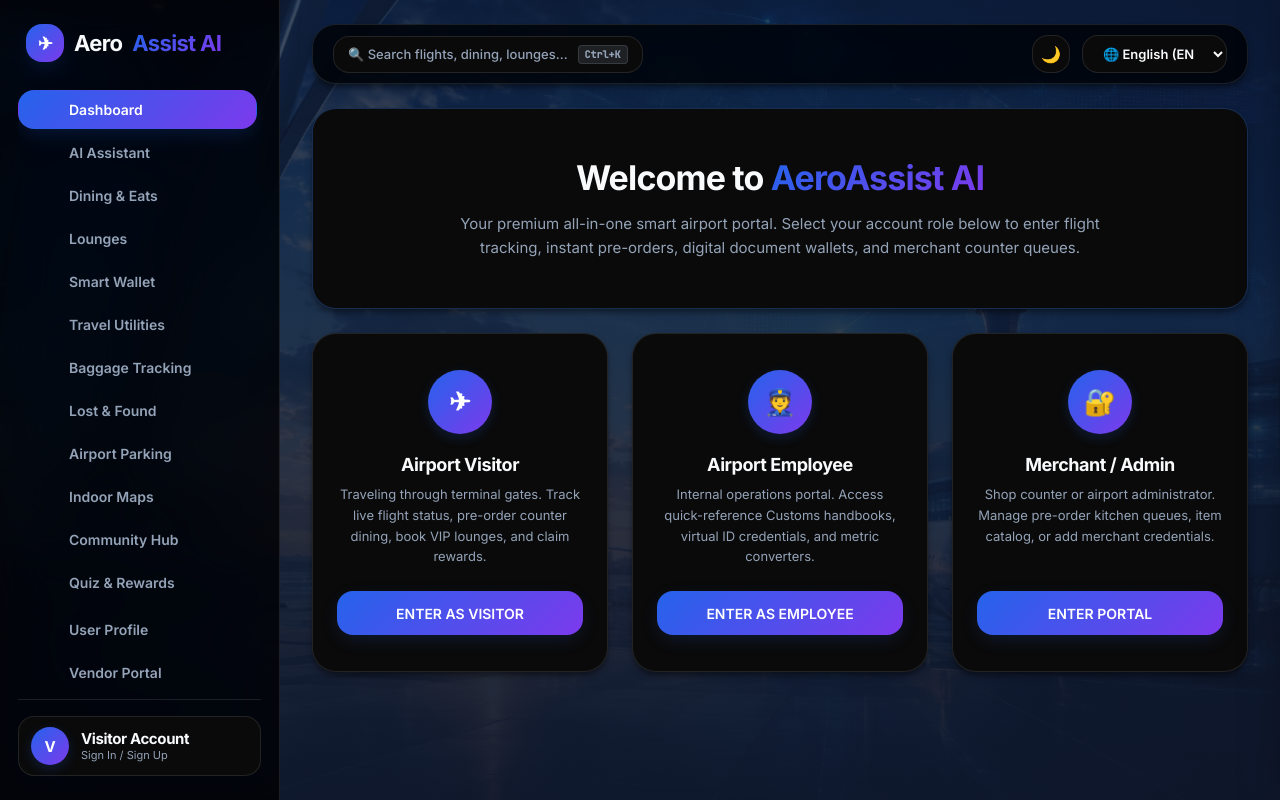
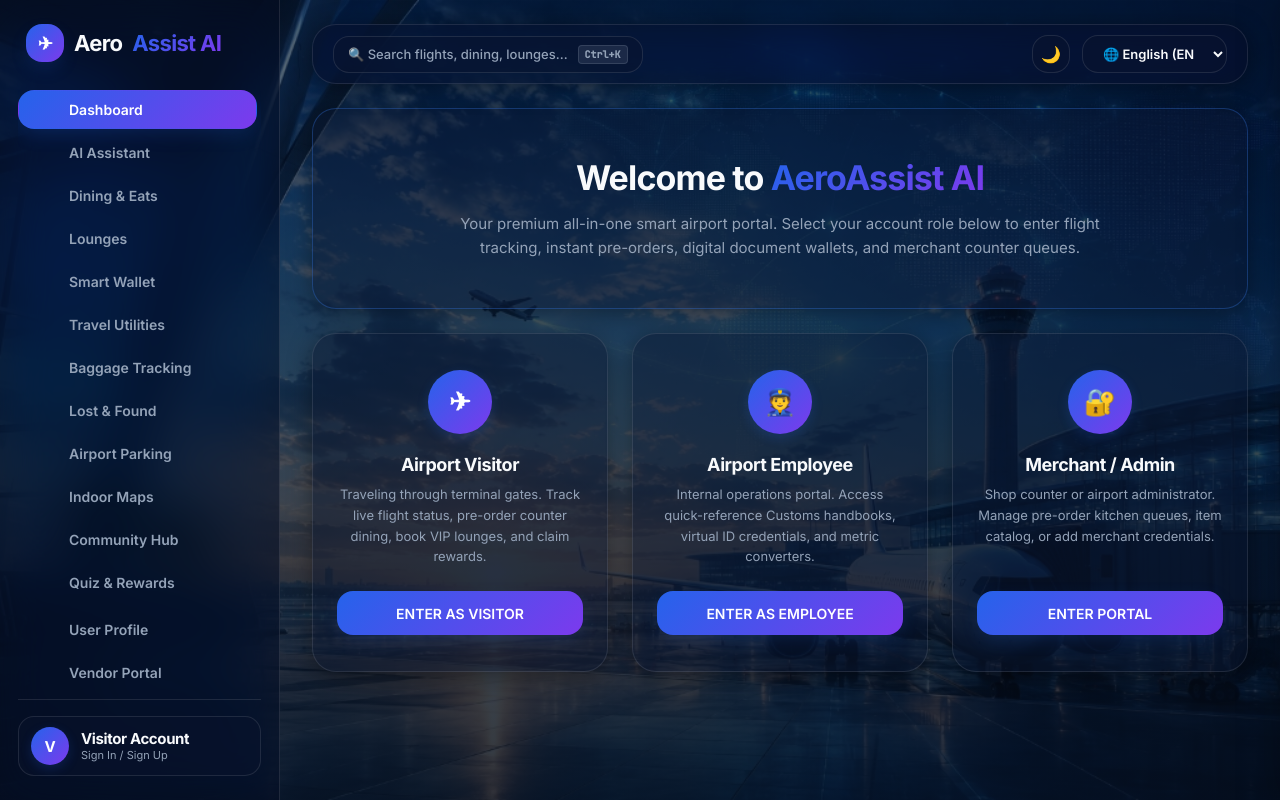
Before and after one commit to Santhoshbabu009/AeroAssistAI, a website: page web/index.html in a window 1280 px wide. Drawn offline with nearby package versions, Linux system fonts and the light colour scheme.

Commit message:
fix: stop inactivity timer from firing immediately after login; increase limit to 30 min; fix background image glassmorphism

```diff
--- a/web/app.js
+++ b/web/app.js
@@ -124,29 +124,38 @@ class AeroAssistApp {
     }, 10000);
   }
 
-  // --- INACTIVITY AUTO-LOGOUT (20 MINUTES) ---
+  // --- INACTIVITY AUTO-LOGOUT (30 MINUTES) ---
   setupInactivityListener() {
     this.inactivityTimeout = null;
-    this.INACTIVITY_LIMIT = 20 * 60 * 1000; // 20 minutes in milliseconds
+    this.INACTIVITY_LIMIT = 30 * 60 * 1000; // 30 minutes in milliseconds
     const events = ["mousemove", "mousedown", "keydown", "touchstart", "scroll", "click"];
     events.forEach(evt => {
       window.addEventListener(evt, () => this.resetInactivityTimer(), { passive: true });
     });
-    this.resetInactivityTimer();
+    // Do NOT start the timer here — only start it after a successful login
   }
 
   resetInactivityTimer() {
+    // Only run the timer if a user is actually logged in
+    if (!this.currentUser && !this.currentVendor) {
       if (this.inactivityTimeout) {
         clearTimeout(this.inactivityTimeout);
-    }
-    if (!this.currentUser && !this.currentVendor) return;
+        this.inactivityTimeout = null;
+      }
+      return;
+    }
+    if (this.inactivityTimeout) {
+      clearTimeout(this.inactivityTimeout);
+    }
     this.inactivityTimeout = setTimeout(() => {
       this.handleInactivityLogout();
     }, this.INACTIVITY_LIMIT);
   }
 
   handleInactivityLogout() {
-    if (this.currentUser || this.currentVendor) {
+    // Double-check user is still logged in before firing
+    if (!this.currentUser && !this.currentVendor) return;
+
     if (this.currentUser) {
       this.currentUser = null;
       this.currentUserType = null;
@@ -162,8 +171,7 @@ class AeroAssistApp {
     this.updateUserSessionUI();
     this.updateSidebarRBAC();
     this.showPage("user-type");
-      alert("You have been automatically logged out due to 20 minutes of inactivity.");
-    }
+    alert("You have been automatically logged out due to 30 minutes of inactivity.");
   }
 
   // --- DUAL THEME ENGINE (LIGHT & DARK MODE) ---
--- a/web/styles.css
+++ b/web/styles.css
@@ -62,18 +62,18 @@
   --easing: cubic-bezier(0.16, 1, 0.3, 1);
 }
 
-/* Dark Theme Overrides (Linear Inspired) */
+/* Dark Theme Overrides (Glassmorphism + BG Image Mode) */
 [data-theme="dark"] {
-  --bg-color: #000000;
-  --bg-gradient: radial-gradient(circle at 50% 0%, rgba(37, 99, 235, 0.1) 0%, #000000 60%);
-  --sidebar-bg: rgba(0, 0, 0, 0.8);
-  --header-bg: rgba(0, 0, 0, 0.8);
-  --glass-bg: #0A0A0A;
-  --glass-bg-hover: #171717;
+  --bg-color: transparent;
+  --bg-gradient: transparent;
+  --sidebar-bg: rgba(8, 14, 31, 0.55);
+  --header-bg: rgba(8, 14, 31, 0.55);
+  --glass-bg: rgba(10, 20, 45, 0.45);
+  --glass-bg-hover: rgba(15, 28, 60, 0.55);
   --glass-border: 1px solid rgba(255, 255, 255, 0.1);
   --glass-border-focus: 1px solid rgba(59, 130, 246, 0.5);
-  --card-shadow: 0 4px 6px -1px rgba(0, 0, 0, 0.5);
-  --card-shadow-hover: 0 20px 25px -5px rgba(0, 0, 0, 0.8);
+  --card-shadow: 0 4px 24px rgba(0, 0, 0, 0.4);
+  --card-shadow-hover: 0 20px 40px rgba(0, 0, 0, 0.6);
   --modal-overlay-bg: rgba(0, 0, 0, 0.6);
 
   --text-primary: #F8FAFC;
@@ -96,17 +96,18 @@ html {
 }
 
 body {
-  background-color: var(--bg-color);
-  background-image: linear-gradient(to bottom, rgba(15, 23, 42, 0.75), rgba(15, 23, 42, 0.95)), url('bg-main.jpg');
+  background-color: #050d1a;
+  background-image: linear-gradient(to bottom, rgba(5, 13, 26, 0.6), rgba(5, 13, 26, 0.82)), url('bg-main.jpg');
   background-size: cover;
-  background-position: center;
+  background-position: center top;
   background-attachment: fixed;
+  background-repeat: no-repeat;
   color: var(--text-primary);
   font-family: var(--font-sans);
   min-height: 100vh;
   display: flex;
   overflow-x: hidden;
-  transition: background-color 0.4s var(--easing), color 0.4s var(--easing);
+  transition: color 0.4s var(--easing);
 }
 
 /* Custom Scrollbar */
```
Lines whose indentation alone changed are shown as unchanged.
